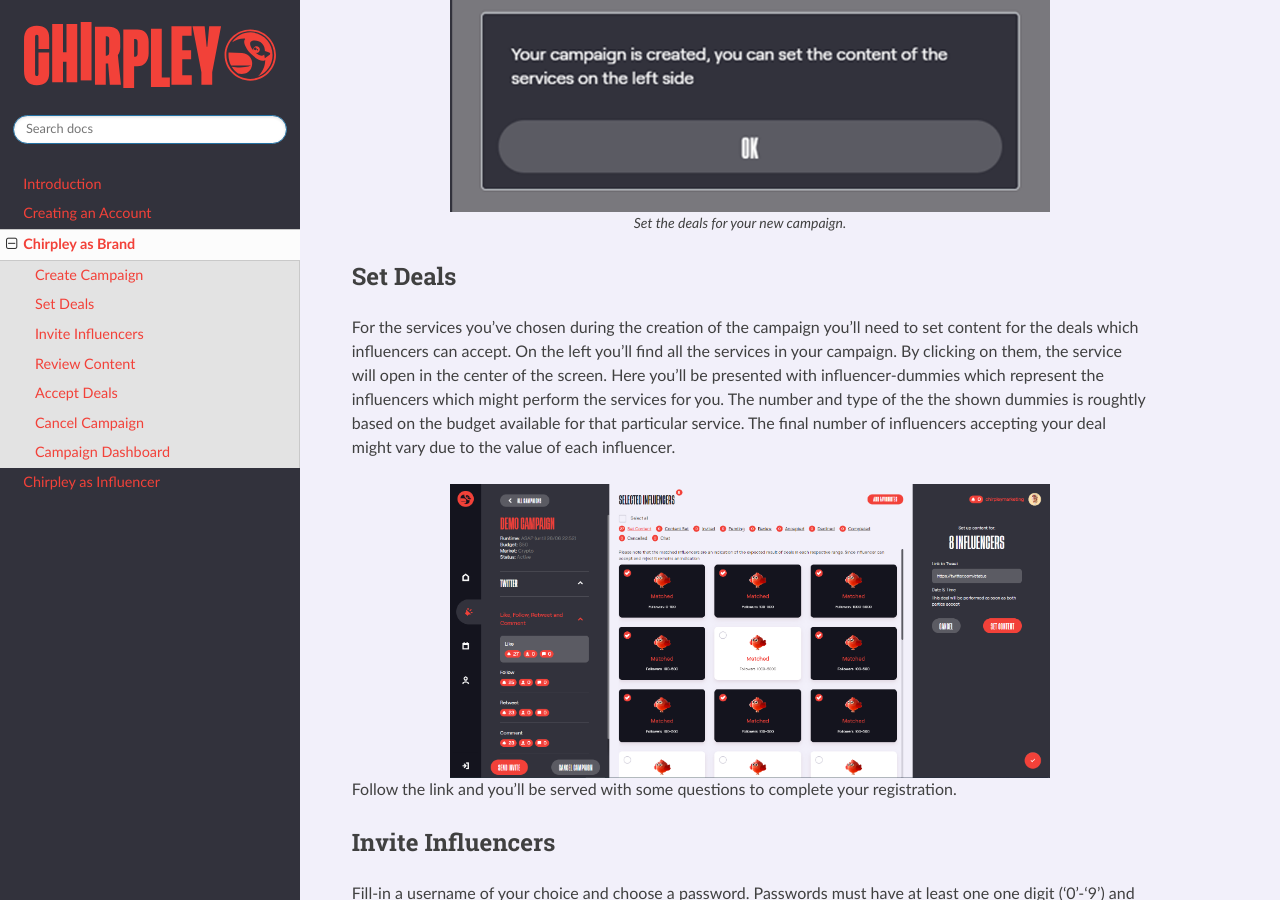
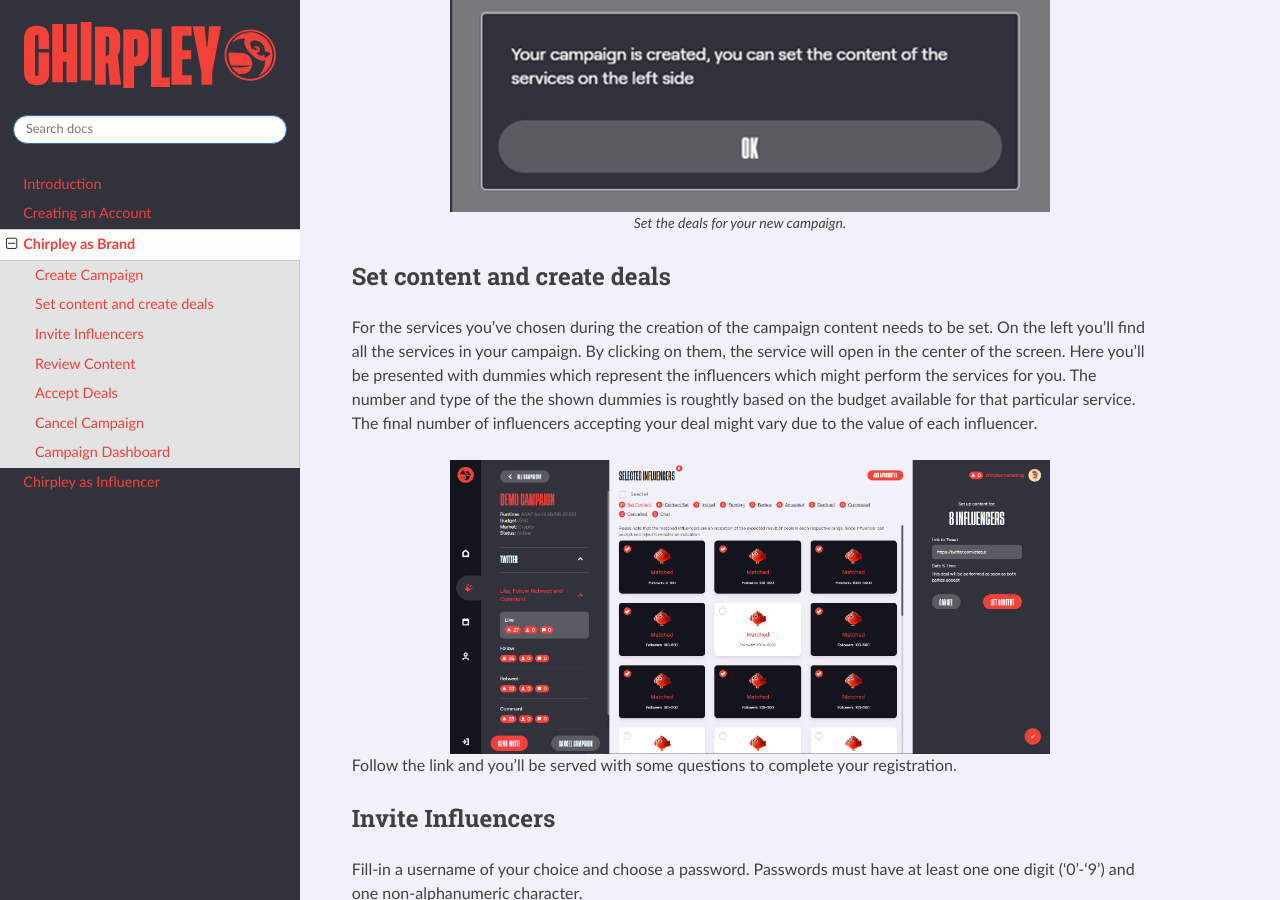
Before and after one commit to chirpley/docs, a Sphinx documentation site: the page built from docs/source/asbrand.rst, in a window 1280 px wide and 900 px high, scrolled down 3501 px. Built offline with Sphinx 7.4.7 and the Read the Docs theme 2.0.0, drawn with Linux system fonts in a browser that asks for light colours; pages that are not in the unit, such as notebooks, are missing from menus.

Commit message:
Update asbrand.rst

```diff
--- a/docs/source/asbrand.rst
+++ b/docs/source/asbrand.rst
@@ -113,12 +113,12 @@
 
   Set the deals for your new campaign.
 
-Set Deals
+Set content and create deals
 ----------------
 
-For the services you've chosen during the creation of the campaign you'll need to set content for the deals which influencers can accept.
+For the services you've chosen during the creation of the campaign content needs to be set.
 On the left you'll find all the services in your campaign. By clicking on them, the service will open in the center of the screen.
-Here you'll be presented with influencer-dummies which represent the influencers which might perform the services for you.
+Here you'll be presented with dummies which represent the influencers which might perform the services for you.
 The number and type of the the shown dummies is roughtly based on the budget available for that particular service. The final number of influencers accepting your deal might vary due to the value of each influencer.
 
 
```
